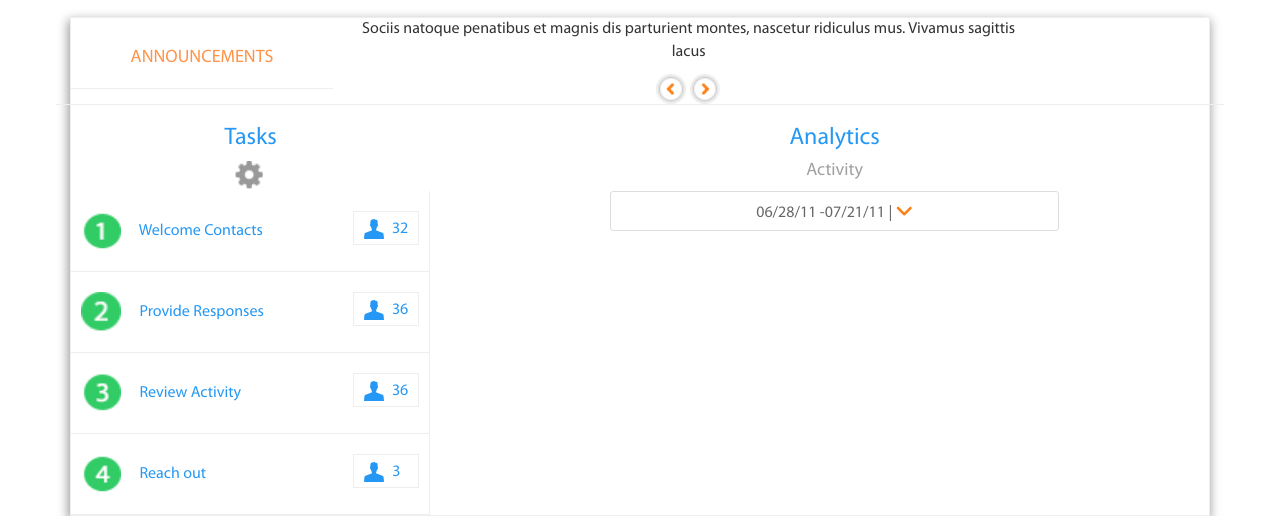
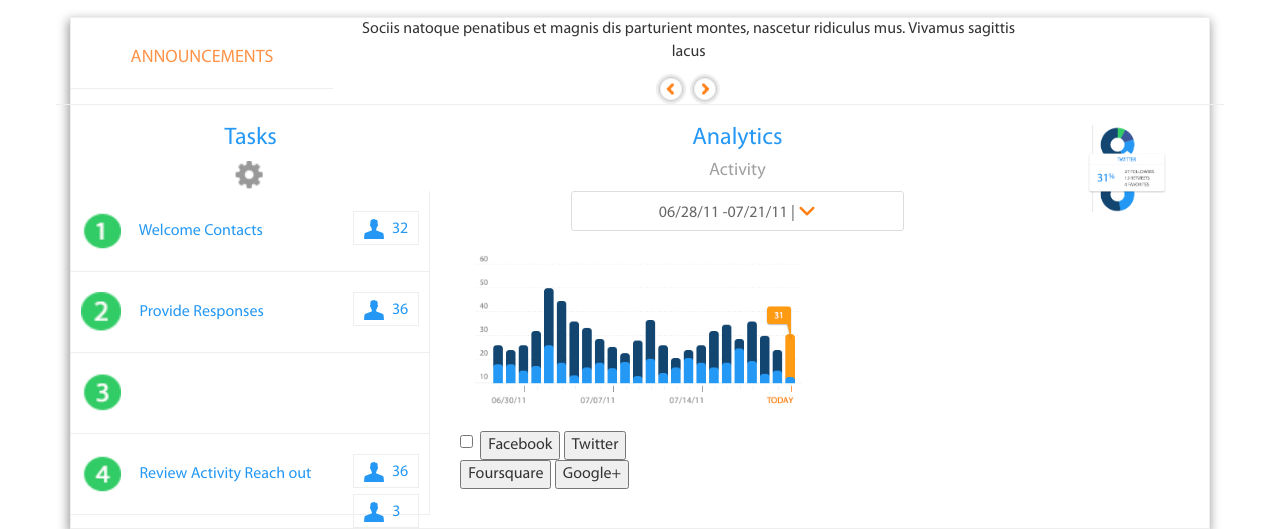
Before and after one commit to victorcui96/educational-slider, a website: page index.html in a window 1280 px wide. Shown: the part 391-920 px from the top of the page. Drawn offline with nearby package versions, Linux system fonts and the light colour scheme.

Commit message:
up to social media buttons

```diff
--- a/index.html
+++ b/index.html
@@ -9,15 +9,16 @@
 		<meta name="description" content="">
 		<meta name="author" content="">    <link rel="icon" href="images/favicon.ico">
 		<title>Starter Template for Bootstrap</title>
-		<!-- Bootstrap core CSS -->
-		<!-- Latest compiled and minified CSS -->
-		<link rel="stylesheet" href="https://maxcdn.bootstrapcdn.com/bootstrap/3.3.7/css/bootstrap.min.css" integrity="sha384-BVYiiSIFeK1dGmJRAkycuHAHRg32OmUcww7on3RYdg4Va+PmSTsz/K68vbdEjh4u" crossorigin="anonymous">
+
 		<!-- IE10 viewport hack for Surface/desktop Windows 8 bug -->
 		<!-- <link href="../../assets/css/ie10-viewport-bug-workaround.css" rel="stylesheet"> -->
 		<!-- Makes browsers render all elements more consistently and in line with modern standards. -->
 		<link rel="stylesheet" type="text/css" href="css/normalize.css">
 		<!-- Font Awesome -->
 		<script src="https://use.fontawesome.com/50aab16c9f.js"></script>
+		<!-- Bootstrap core CSS -->
+		<!-- Latest compiled and minified CSS -->
+		<link rel="stylesheet" href="https://maxcdn.bootstrapcdn.com/bootstrap/3.3.7/css/bootstrap.min.css" integrity="sha384-BVYiiSIFeK1dGmJRAkycuHAHRg32OmUcww7on3RYdg4Va+PmSTsz/K68vbdEjh4u" crossorigin="anonymous">
 		<!-- Custom styles for this template -->
 		<link href="css/style.min.css" rel="stylesheet">
 		<!-- HTML5 shim and Respond.js for IE8 support of HTML5 elements and media queries -->
@@ -104,10 +105,9 @@
 									</li>
 									<li>
 										<img src="images/number-three-green.png" class="dashboard-container__tasks__list__number">
-										<span>Review Activity</span><span class="dashboard-container__tasks__list__people"><img src="images/small-person-blue.png" alt="small blue person icon"><span>36</span></span>
 									</li>
 									<li>
-										<img src="images/number-four-green.png" class="dashboard-container__tasks__list__number">
+										<img src="images/number-four-green.png" class="dashboard-container__tasks__list__number">										<span>Review Activity</span><span class="dashboard-container__tasks__list__people"><img src="images/small-person-blue.png" alt="small blue person icon"><span>36</span></span>
 										<span>Reach out</span><span class="dashboard-container__tasks__list__people"><img src="images/small-person-blue.png" alt="small blue person icon"><span>3</span></span>
 									</li>
 								</ul>
@@ -115,6 +115,8 @@
 						</div>
 						<div class="col-md-8 col-xs-12">
 							<div class="dashboard-container__analytics">
+								<div class="row">
+									<div class="col-md-9">
 										<h3 class="blue-text">Analytics</h3>
 										<div class="dashboard-container__analytics__activity">
 											<h4>Activity</h4>
@@ -128,7 +130,29 @@
 													<li><a href="#">Link 3</a></li>
 												</ul>
 											</div>
-									<!-- <input type="text" class="form-contol" value="06/28/11 -07/21/11"> -->
+										</div>
+										<div class="dashboard-container__analytics__bar-graph">
+											<img src="images/analytics-bar-graph.png" alt="analytics bar graph" class="img-responsive">
+										</div>
+									</div>
+									<div class="col-md-3">
+										<div class="dashboard-container__analytics__pie-chart">
+											<img src="images/analytics-pie-chart.png" alt="analytics pie chart" class="img-responsive">
+										</div>
+									</div>
+								</div>
+								<div class="dashboard-container__analytics__social-media">
+									<div class="checkbox">
+									<label>
+											<input type="checkbox" value="checked">
+											<button class="dashboard-container__analytics__social-media__button">Facebook</button>
+										</div>
+									</label>
+
+									<button class="dashboard-container__analytics__social-media__button">Twitter</button>
+									<br>
+									<button class="dashboard-container__analytics__social-media__button">Foursquare</button>
+									<button class="dashboard-container__analytics__social-media__button">Google+</button>
 								</div>
 							</div>
 						</div>
--- a/sass/style.scss
+++ b/sass/style.scss
@@ -345,6 +345,32 @@ ul {
                     }
                 }
             }
+
+            /* Analytics Bar Graph */
+            &__bar-graph {
+                padding: 20px 15px 20px 15px;
+
+                img {
+                    height: 160px;
+                }
+            }
+
+            /* Analytics Pie Chart */
+            &__pie-chart {
+                padding: 20px 15px 20px 15px;
+
+                img {
+                    margin: 0px auto;
+                    width: 60%;
+                }
+            }
+
+            /* Social Media Buttons */
+            &__social-media {
+                .checkbox {
+                    display: inline;
+                }
+            }
         }
     }
 }
```
Also changed, not shown: css/style.min.css, images/analytics-bar-graph.png (added), images/analytics-pie-chart.png (added), 1 other file. Lines whose indentation alone changed are shown as unchanged.
